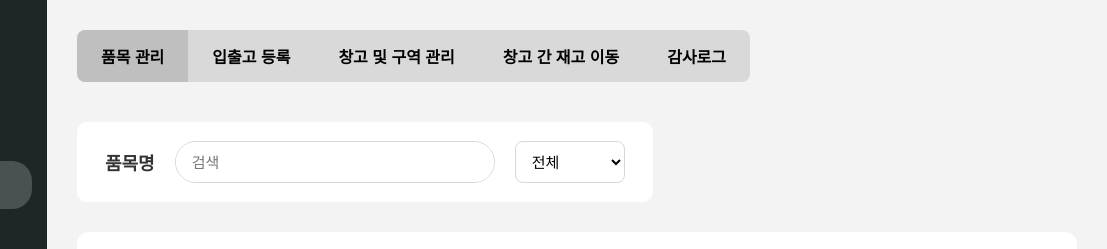
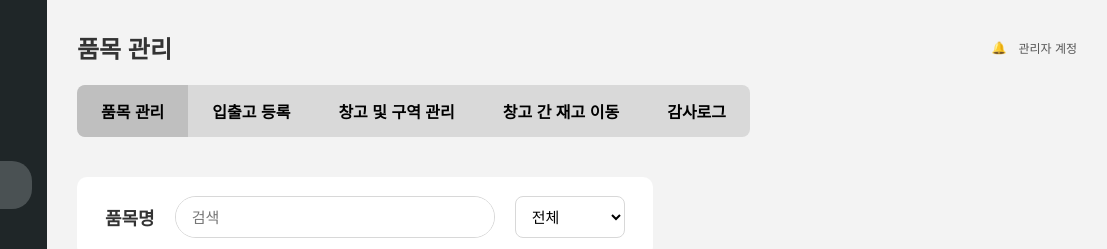
Before and after one commit to donggyun0905-ai/Project01, a plain HTML site: page html/item.html in a window 1280 px wide. Shown: the top 249 px of the page, 173-1280 px from the left. Drawn offline with Linux system fonts and the light colour scheme.

Commit message:
전체 html, common.css에 사용자 계정 표시 추가

```diff
--- a/css/common.css
+++ b/css/common.css
@@ -90,3 +90,31 @@ body {
 .menu-btn.active{
 	background: #bfbfbf;
 }
+
+/*계정 표시 */
+.top-bar{
+	display: flex;
+	justify-content: space-between;
+	align-items: center;
+	margin-bottom: 20px;
+}
+
+.top-bar h2{
+	margin: 0;
+}
+
+.user-info {
+	display: flex;
+	align-items: center;
+	gap: 12px;
+	font-size: 12px;
+	color: #555;
+}
+
+.notification {
+	cursor: pointer;
+}
+
+.user-name {
+	font-weight: 500;
+}
--- a/html/item.html
+++ b/html/item.html
@@ -32,6 +32,18 @@
 
 	<!-- 오른쪽 위에 뜨는거 -->
 	<main class="content">
+
+	<!-- 사용자 계정 -->
+	<div class="top-bar">
+		<h2>품목 관리</h2>
+
+		<div class="user-info">
+			<span class="notification">🔔</span>
+			<span class="user-name">관리자 계정</span>
+		</div>
+	</div>
+
+
 		<header class="top-menu">
 			<button class="menu-btn active">품목 관리</button> <!--현재 화면이 품목 관리라서 -->
 			<button class="menu-btn">입출고 등록</button>
```
Also changed, not shown: html/audit.html (+11 -0 lines), html/inbound.html (+11 -0 lines), html/inout.html (+11 -0 lines), html/movement.html (+11 -0 lines), html/outbound.html (+15 -4 lines).
